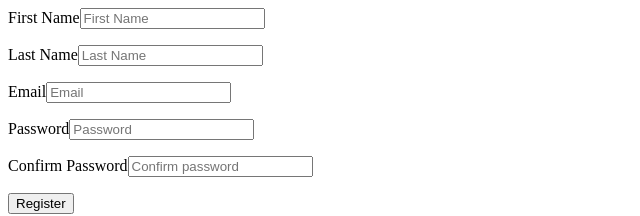
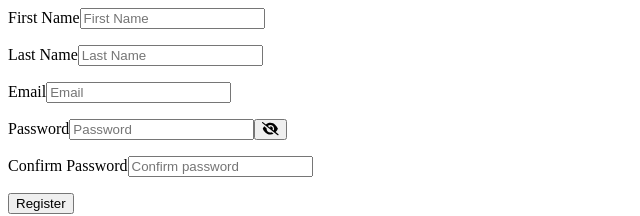
Before and after one commit to kizhutch/next13, a Next.js app: page /register in a window 1280 px wide. Shown: the top 216 px of the page, without its empty margins (0-640 px from the left). Built offline with nearby package versions, Linux system fonts and the light colour scheme.

Commit message:
registration-form-post added toggle button for showing/hiding password text

```diff
--- a/package.json
+++ b/package.json
@@ -9,6 +9,10 @@
     "lint": "next lint"
   },
   "dependencies": {
+    "@fortawesome/fontawesome-svg-core": "^6.4.0",
+    "@fortawesome/free-regular-svg-icons": "^6.4.0",
+    "@fortawesome/free-solid-svg-icons": "^6.4.0",
+    "@fortawesome/react-fontawesome": "^0.2.0",
     "@types/node": "20.1.0",
     "@types/react": "18.2.6",
     "@types/react-dom": "18.2.4",
--- a/src/app/(user)/layout.tsx
+++ b/src/app/(user)/layout.tsx
@@ -1,4 +1,7 @@
-
+import '@fortawesome/fontawesome-svg-core/styles.css';
+// Prevent fontawesome from adding its CSS since we did it manually above:
+import { config } from '@fortawesome/fontawesome-svg-core';
+config.autoAddCss = false;
 
 function UserEntryLayout({
     children,
--- a/src/app/(user)/register/RegistrationForm.tsx
+++ b/src/app/(user)/register/RegistrationForm.tsx
@@ -2,6 +2,8 @@
 
 import { useForm } from "react-hook-form"
 import Button from "@/components/buttons/Button"
+import TextToggleButton from "@/components/buttons/TextToggleButton";
+import { FormEvent } from "react";
 
 type FormData = {
     firstName: string,
@@ -126,6 +128,7 @@ export default function RegistrationForm() {
                 }
               })}
             />
+            <TextToggleButton label="Show Password"/>
             <p className={`${formAttributes.css.error} ${errors.password ? "visible" : "invisible"}`}>{errors?.password && errors.password.message}</p>
 
             <label className={formAttributes.css.label} htmlFor={formAttributes.id.pwordCon}>Confirm Password</label>
--- /dev/null
+++ b/src/components/buttons/TextToggleButton.tsx
@@ -0,0 +1,32 @@
+import { faEye } from "@fortawesome/free-regular-svg-icons";
+import { faEyeSlash } from "@fortawesome/free-solid-svg-icons";
+import { FontAwesomeIcon } from "@fortawesome/react-fontawesome";
+import { useState } from "react";
+
+const TextLabelButton = ({
+    label,
+    onClick,
+    type = "button",
+    width = ""
+} : {
+    label: string,
+    onClick?: React.MouseEventHandler<HTMLButtonElement>,
+    type?: React.ButtonHTMLAttributes<HTMLButtonElement>['type'],
+    width?: string
+}) => {
+
+    const [isToggled, setIsToggled] = useState(false);
+
+    const handleClick = (e) => {
+        setIsToggled(!isToggled);
+        onClick && onClick(e);
+    }
+
+    return (
+        <button type={type} role="toggle" onClick={handleClick}>
+            {isToggled ? <FontAwesomeIcon icon={faEye} /> : <FontAwesomeIcon icon={faEyeSlash} />}
+        </button>
+    )
+}
+
+export default TextLabelButton;
```
Also changed, not shown: 1 other file (tests, documents, lock files or other folders).
